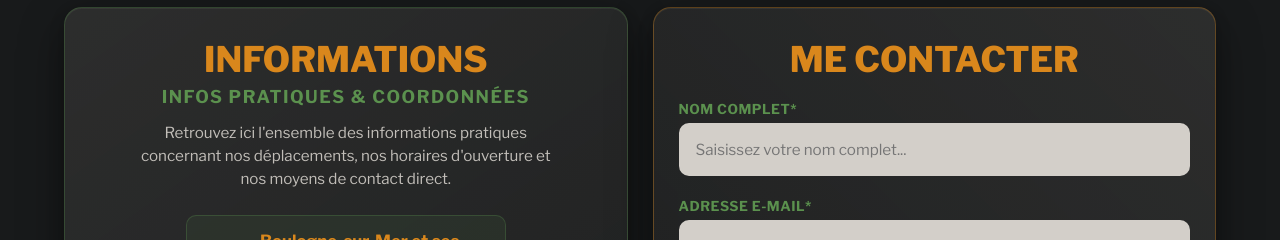
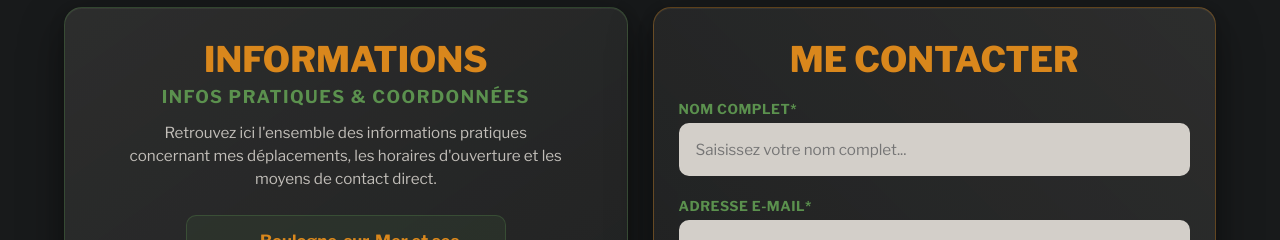
Before and after one commit to CaninaLingua/Canina-Lingua, a React (Vite) app: page /contact in a window 1280 px wide. Shown: the part 1020-1260 px from the top of the page. Built offline with nearby package versions, Linux system fonts and the light colour scheme; no server answers.

Commit message:
little change in contact text

```diff
--- a/src/pages/Contact.jsx
+++ b/src/pages/Contact.jsx
@@ -225,7 +225,7 @@ function Contact() {
                     </h2>
 
                     <p className="contact-infos-desc">
-                        Retrouvez ici l'ensemble des informations pratiques concernant nos déplacements, nos horaires d'ouverture et nos moyens de contact direct.
+                        Retrouvez ici l'ensemble des informations pratiques concernant mes déplacements, les horaires d'ouverture et les moyens de contact direct.
                     </p>
 
                     {/* Intervention Zone Section */}
```
